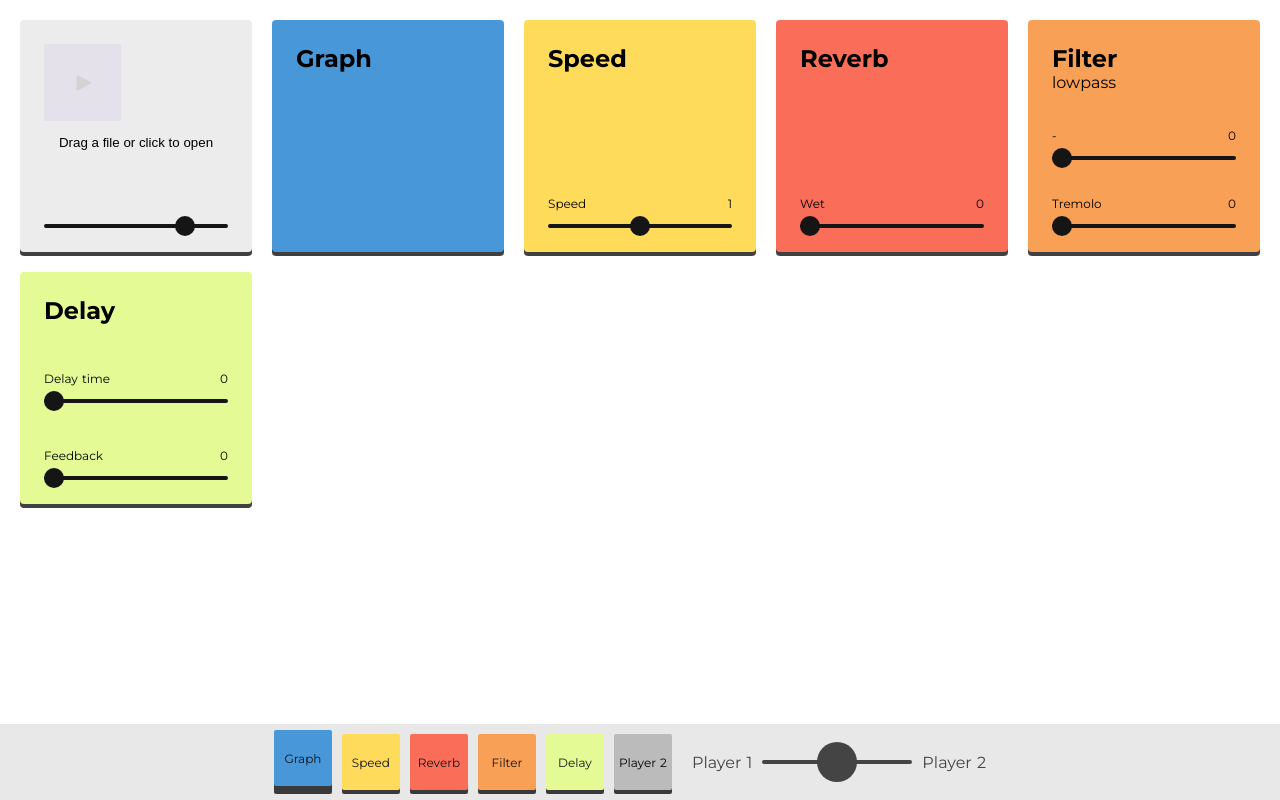
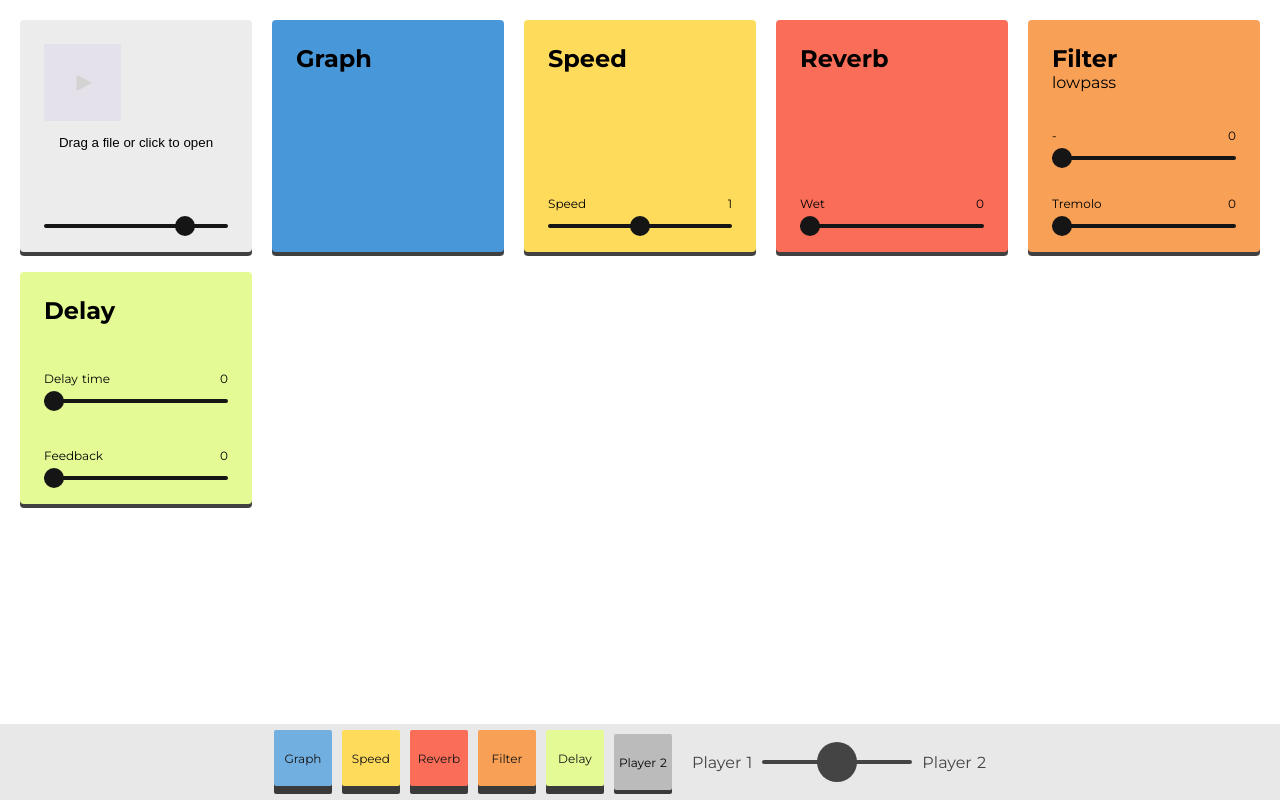
Before and after one commit to nckn/effe, a Nuxt app: page / in a window 1280 px wide. In both pictures the pointer is over the element 302 px from the left and 762 px from the top of the page. Built offline with nearby package versions, Linux system fonts and the light colour scheme; no server answers.

Commit message:
effects buttons pushed down on off

```diff
--- a/assets/scss/main.scss
+++ b/assets/scss/main.scss
@@ -272,11 +272,15 @@ canvas#analyser {
           background-color: rgba(nth($color,2), 0.6);
           color: #777;
           &:hover {
-            background-color: lighten($color: nth($color,2), $amount: 10%);
+            background-color: lighten($color: nth($color,2), $amount: 10%) !important;
           }
           &.ison {
             background-color: nth($color,2);
             color: #151515;
+            @include transThis(all, 0.2s, ease-out);
+            @include makeFatBoxShadow(0px, 8px);
+            // @include makeFatBoxShadow(-8px, 8px);
+            transform: translateY(-4px);
           }
         }
       }
@@ -291,9 +295,7 @@ canvas#analyser {
       }
       // @include makeFatBoxShadow(-4px, 4px);
       &:hover {
-        @include makeFatBoxShadow(0px, 8px);
-        // @include makeFatBoxShadow(-8px, 8px);
-        transform: translateY(-4px);
+
       }
     }
   }
```
